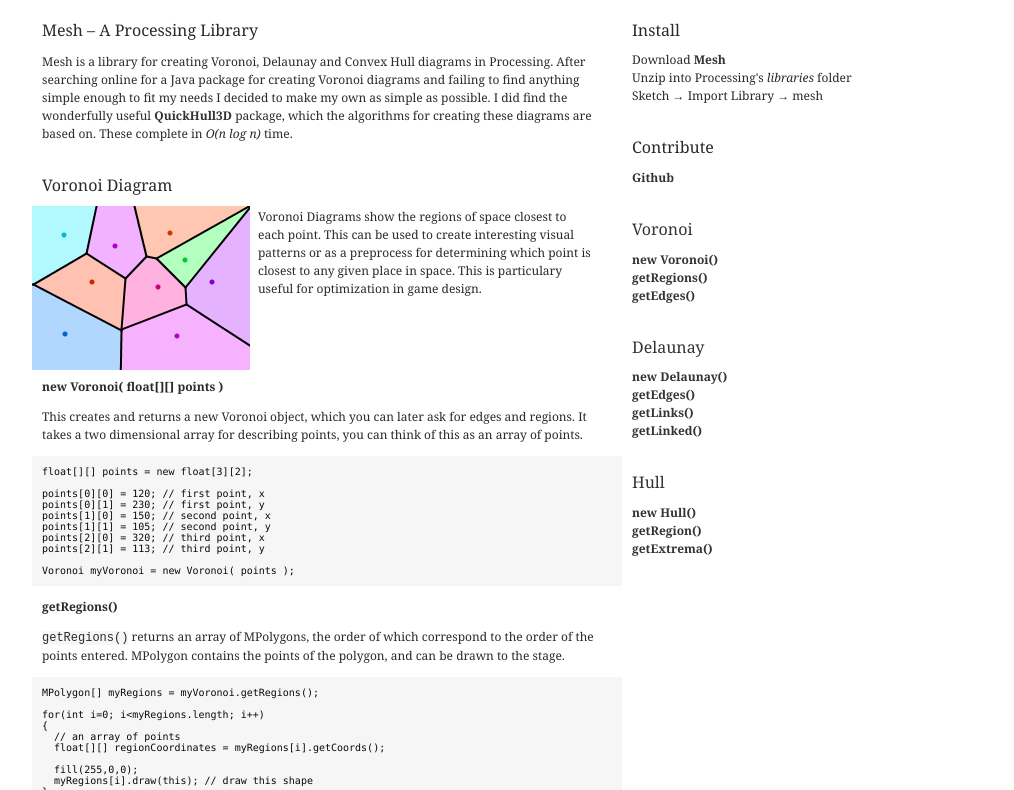
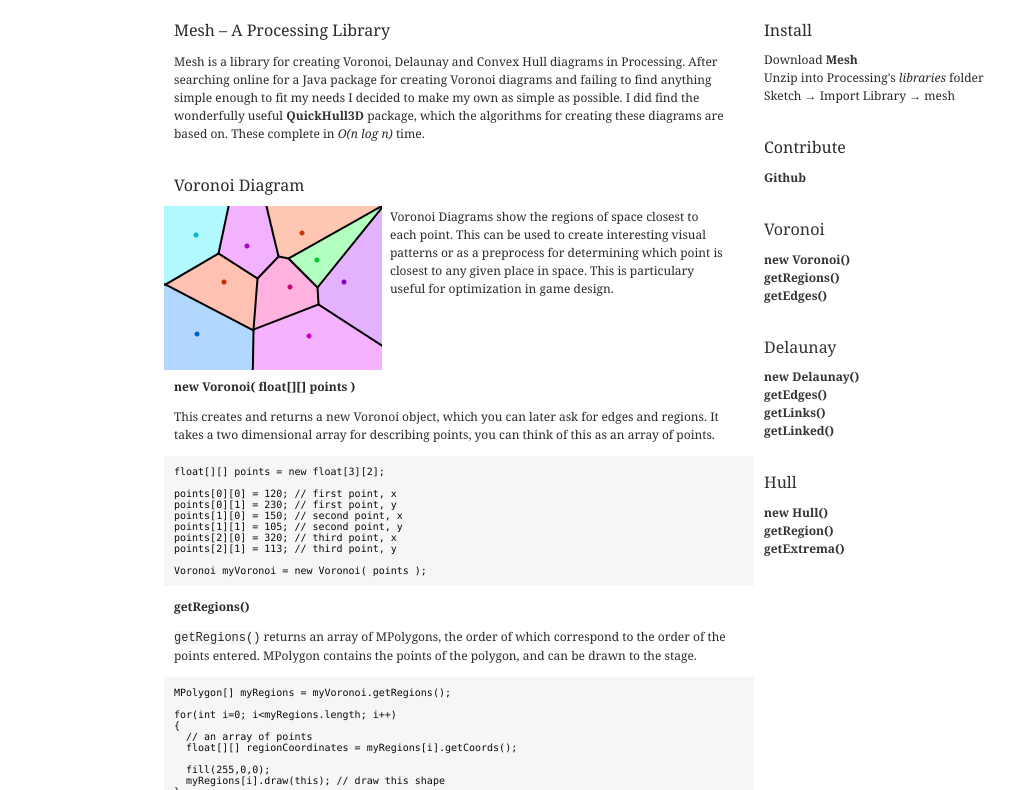
Before and after one commit to leebyron/mesh, a plain HTML site: page index.html in a window 1280 px wide. Shown: the part 100-890 px from the top of the page, without its empty margins (22-1036 px from the left). Drawn offline with Linux system fonts and the light colour scheme.

Commit message:
center page

```diff
--- a/style.css
+++ b/style.css
@@ -9,6 +9,8 @@ body{
 	font-size: 12px;
 	min-width: 916px;
 	color: #2A2A2A;
+	max-width: 1016px;
+	margin: 0 auto;
 }
 
 h1{
```
